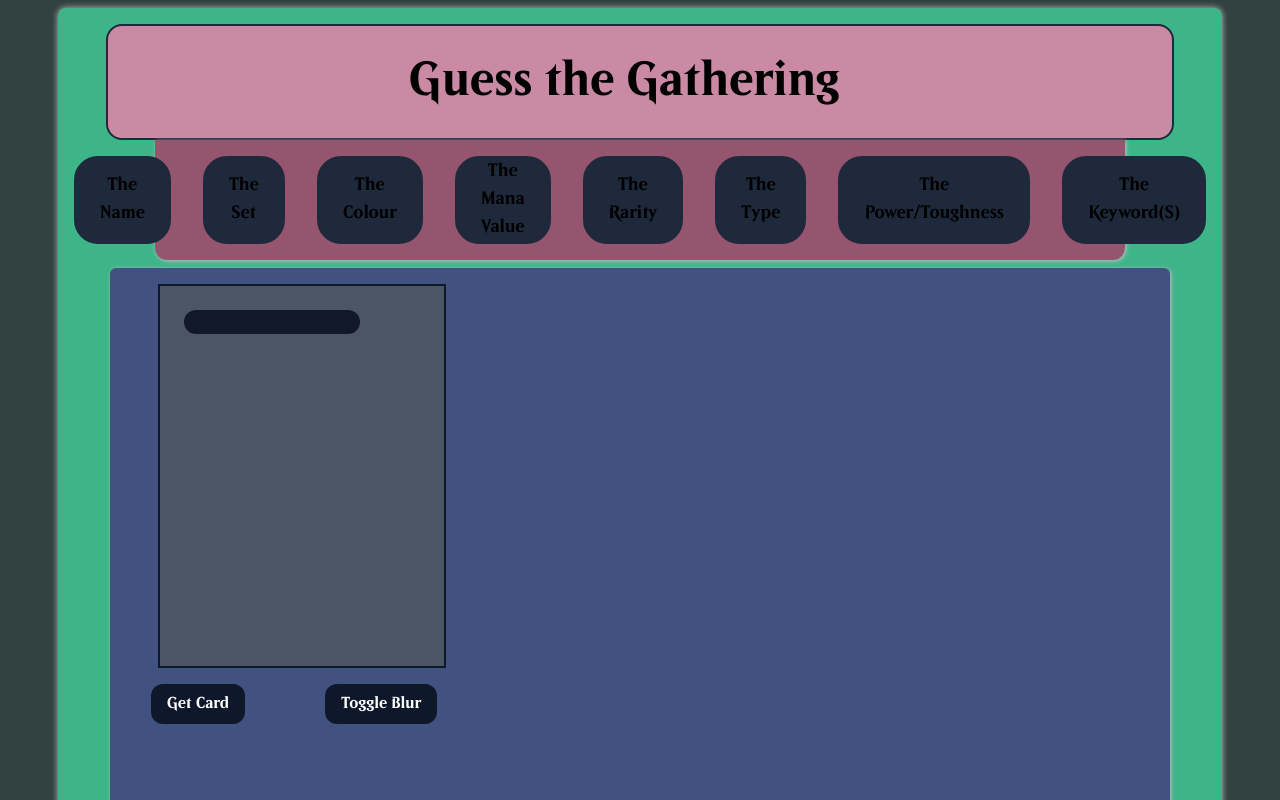
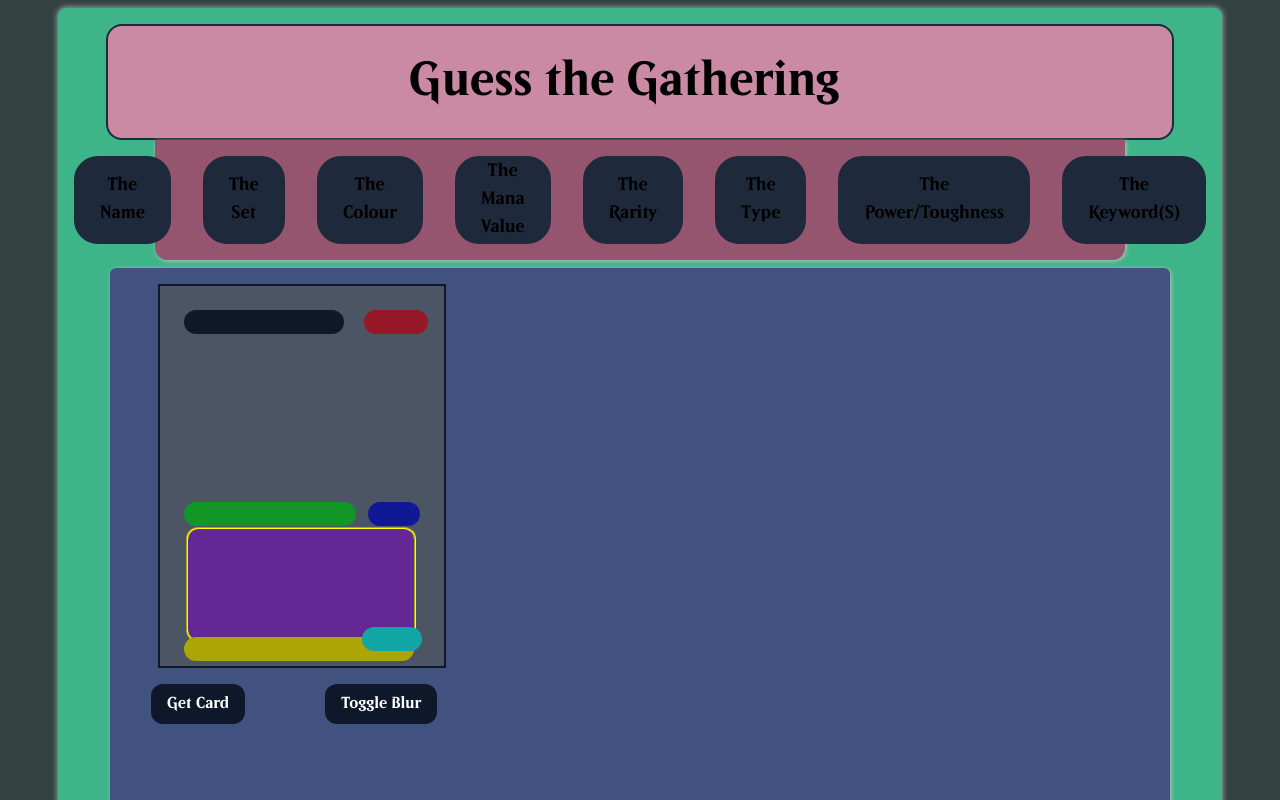
Before and after one commit to Ryan-Connell/CPRG306-Project, a Next.js app in the folder guess-the-gathering/: page / in a window 1280 px wide. Shown: the top 800 px of the page. Built offline with nearby package versions, Linux system fonts and the light colour scheme.

Commit message:
clean and more blur
woohoo

```diff
--- a/guess-the-gathering/app/page.js
+++ b/guess-the-gathering/app/page.js
@@ -1,35 +1,21 @@
 "use client";
 
-import { useEffect, useState, useRef } from "react";
+import { useEffect, useState } from "react";
 import Image from "next/image";
 import "../public/fonts.css";
+import "../public/custom-styles.css";
 import { fetchRandomCard } from "./card-caller/fetch-random";
 import GameTypes from "./game-types/game-type-list";
 
 export default function Page() {
   const [cardImageUrl, setCardImageUrl] = useState(null);
   const [card, setCard] = useState(null);
-  const [foundCard, setFoundCard] = useState(false);
-  const fetched = useRef(false);
   const [isBlurVisible, setIsBlurVisible] = useState(true);
 
-  const fetchCard = async () => {
-    if (!fetched.current) {
-      const fetchedCard = await fetchRandomCard();
-      setCard(fetchedCard);
-      fetched.current = true;
-    } else {
-      setCard(null);
-      fetched.current = false;
-    }
-  };
   const handleGetCard = async () => {
     const newCard = await fetchRandomCard();
     setCard(newCard);
   };
-  // useEffect(() => {
-  //   fetchCard();
-  // }, []);
 
   useEffect(() => {
     if (card) {
@@ -84,11 +70,38 @@
                       priority
                     />
                   )}
+                  {/* positioning blur divs */}
                   {isBlurVisible && (
-                    <div className="absolute h-6 w-44 name-blur inset-y-1 inset-x-42 rounded-xl"></div>
+                    // name blur
+                    <div className="absolute h-6 w-40 name-blur inset-y-1 inset-x-42 rounded-xl"></div>
+                  )}
+                  {isBlurVisible && (
+                    //  mana value blur
+                    <div className="absolute h-6 value-blur inset-y-1 inset-x-44 rounded-xl"></div>
+                  )}
+                  {isBlurVisible && (
+                    //  card type blur
+                    <div className="absolute h-6 type-blur inset-y-12 inset-x-42 rounded-xl"></div>
+                  )}
+                  {isBlurVisible && (
+                    //  set symbol blur
+                    <div className="absolute h-6 set-symbol-blur inset-y-12 inset-x-44 rounded-xl"></div>
+                  )}
+                  {isBlurVisible && (
+                    //  rule text type blur
+                    <div className="absolute rule-text-blur inset-y-12 inset-x-42 rounded-xl"></div>
+                  )}
+                  {isBlurVisible && (
+                    //  set code blur
+                    <div className="absolute h-6 set-code-blur inset-y-12 inset-x-42 rounded-xl"></div>
+                  )}
+                  {isBlurVisible && (
+                    //  power/toughness blur
+                    <div className="absolute h-6 pt-blur inset-y-12 inset-x-44 rounded-xl"></div>
                   )}
                 </div>
               </div>
+              {/* this section is for debugging purposes */}
               <div className="flex justify-center">
                 <button
                   className="bg-slate-900 hover:bg-slate-800 text-white font-bold py-2 px-4 rounded-xl mr-20"
--- /dev/null
+++ b/guess-the-gathering/public/custom-styles.css
@@ -0,0 +1,81 @@
+.custom-height {
+    height: 700px;
+}
+.custom-width {
+  width: 91%; /* Replace with your desired height */
+}
+.nav-bar {
+  /* background: linear-gradient(9deg, #0f5c3e 15%, #013220 35%, #228B22 55%, #006400 65%, #013220 100%); */
+  background-color: #333333;
+}
+.card-box {
+  background-blend-mode: multiply;
+  background-color: rgba(68, 42, 126, 0.7);
+
+  box-shadow: silver 1px 1px 4px 0px;
+
+}
+.hover-grow:hover {
+  transform: scale(1.10);
+  transition: transform 0.3s ease-in-out;
+}
+.turquoise {
+  background-color: #2bc0aa;
+}
+.tiffany{
+  background-color: #314241;
+}
+.dark-pink {
+  background-color: #96556e;
+  box-shadow: silver 1px 1px 4px 0px;
+}
+.fairy-tail{
+  background-color: #ca8aa3;
+}
+.mint{
+  background-color: #3EB489;
+  box-shadow: silver 0px 0px 6px 0px;
+}
+.name-blur{
+  background-color: rgb(17 24 39 / var(--tw-bg-opacity));
+  margin-top: 12px;
+  margin-left: 16px;
+}
+.value-blur{
+    background-color: rgb(150 24 39 / var(--tw-bg-opacity));
+    margin-top: 12px;
+    margin-left: 20px;
+    width: 64px;
+  }
+.type-blur{
+    background-color: rgb(17 150 39 / var(--tw-bg-opacity));
+    margin-top: 160px;
+    margin-left: 16px;
+    width: 172px;
+  }
+.set-symbol-blur {
+    background-color: rgb(17 24 150 / var(--tw-bg-opacity));
+    margin-top: 160px;
+    margin-left: 24px;
+    width: 52px;
+  }
+.rule-text-blur{
+    background-color: rgb(100 39 150 / var(--tw-bg-opacity));
+    margin-top: 185px;
+    margin-left: 18px;
+    height: 115px;
+    width: 230px;
+    border: 2px groove rgb(251, 255, 0);
+  }
+.set-code-blur{
+    background-color: rgb(172 165 8 / var(--tw-bg-opacity));
+    margin-top: 295px;
+    margin-left: 16px;
+    width: 230px;
+  }
+.pt-blur {
+    background-color: rgb(17 165 165 / var(--tw-bg-opacity));
+    margin-top: 285px;
+    margin-left: 18px;
+    width: 60px;
+  }
--- a/guess-the-gathering/public/fonts.css
+++ b/guess-the-gathering/public/fonts.css
@@ -5,46 +5,3 @@
     font-style: normal;
     font-display: swap;
   }
-  .custom-height {
-    height: 700px;
-}
-.custom-width {
-  width: 91%; /* Replace with your desired height */
-}
-.nav-bar {
-  /* background: linear-gradient(9deg, #0f5c3e 15%, #013220 35%, #228B22 55%, #006400 65%, #013220 100%); */
-  background-color: #333333;
-}
-.card-box {
-  background-blend-mode: multiply;
-  background-color: rgba(68, 42, 126, 0.7);
-
-  box-shadow: silver 1px 1px 4px 0px;
-
-}
-.hover-grow:hover {
-  transform: scale(1.10);
-  transition: transform 0.3s ease-in-out;
-}
-.turquoise {
-  background-color: #2bc0aa;
-}
-.tiffany{
-  background-color: #314241;
-}
-.dark-pink {
-  background-color: #96556e;
-  box-shadow: silver 1px 1px 4px 0px;
-}
-.fairy-tail{
-  background-color: #ca8aa3;
-}
-.mint{
-  background-color: #3EB489;
-  box-shadow: silver 0px 0px 6px 0px;
-}
-.name-blur{
-  background-color: rgb(17 24 39 / var(--tw-bg-opacity));
-  margin-top: 12px;
-  margin-left: 16px;
-}
```
